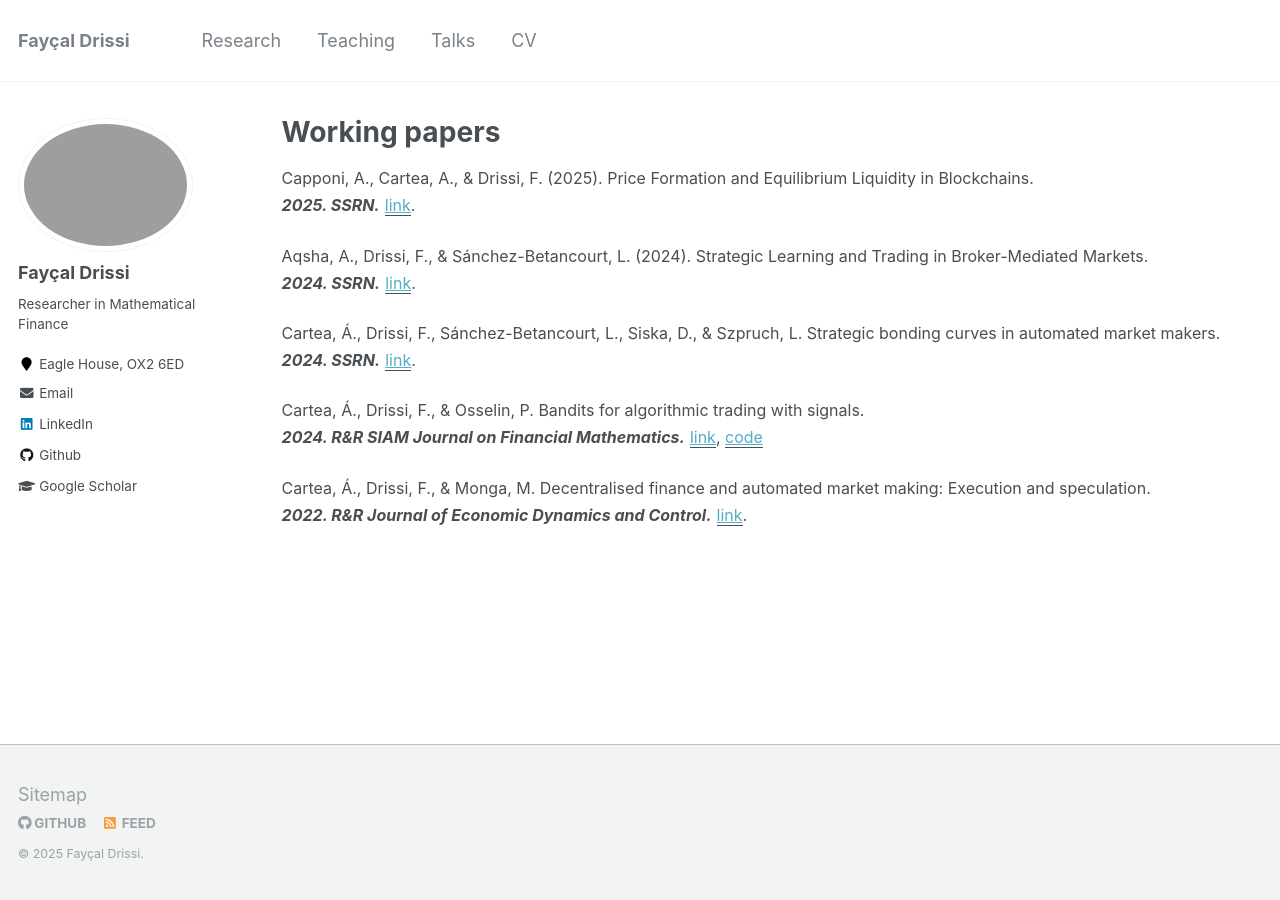
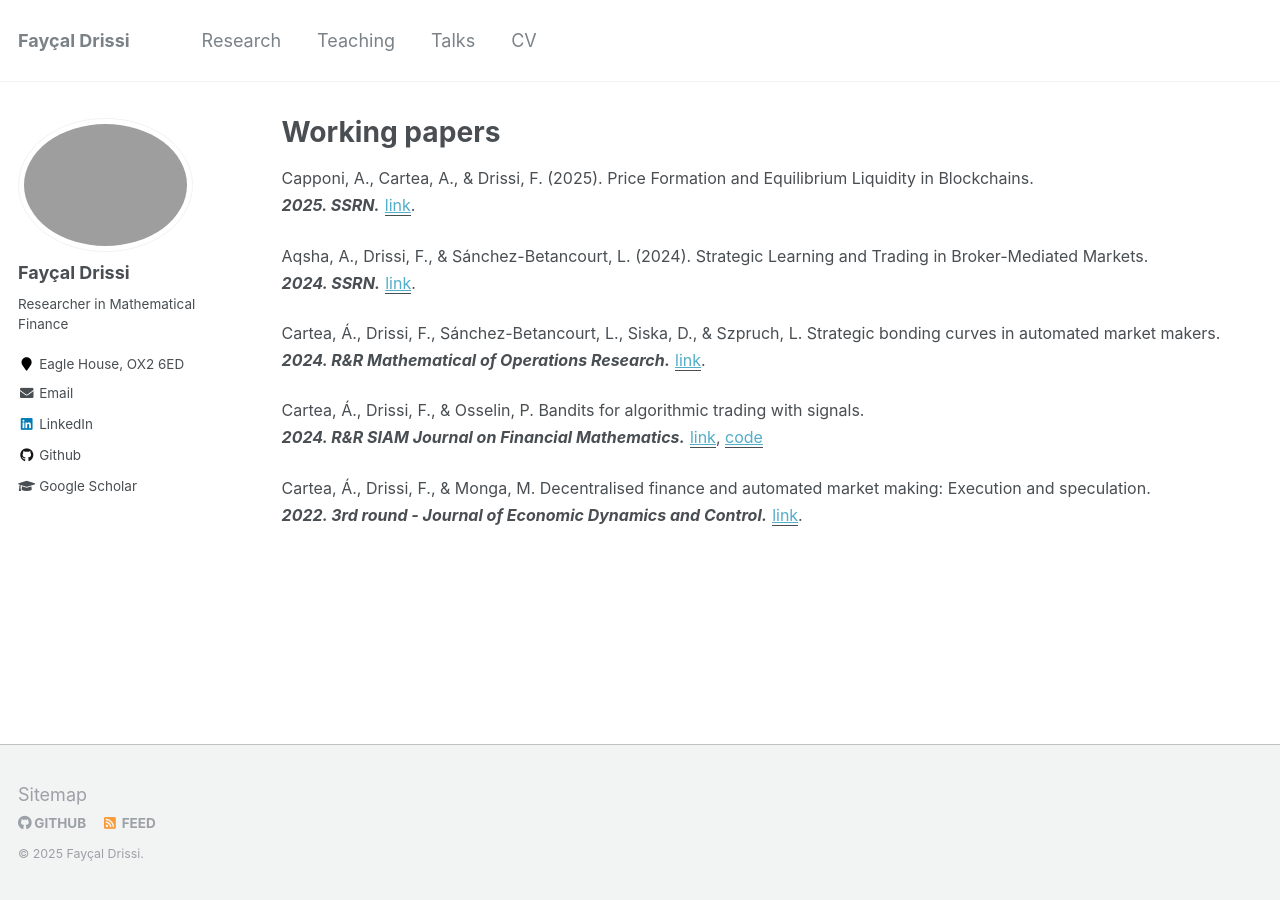
Before and after one commit to FDR0903/FDR0903.github.io, a Jekyll site: the page built from _pages/workingpapers.md, in a window 1280 px wide. Built offline with Jekyll 4.4.1, drawn with Linux system fonts in a browser that asks for light colours.

Commit message:
papers update

```diff
--- a/_workingpapers/2023_amm_cqv.md
+++ b/_workingpapers/2023_amm_cqv.md
@@ -4,7 +4,7 @@ collection: workingpapers
 permalink: /workingpapers/amm_alp
 excerpt: #'This paper is about the number 3. The number 4 is left for future work.'
 date: 2024-08-16
-venue: '2024. SSRN.'
+venue: '2024. R&R Mathematical of Operations Research.'
 paperurl: 'https://papers.ssrn.com/sol3/papers.cfm?abstract_id=4459177'
 citation: 'Cartea, Á., Drissi, F., Sánchez-Betancourt, L., Siska, D., & Szpruch, L. (2024). Strategic bonding curves in automated market makers. Available at SSRN 4459177.'
 ---
--- a/_workingpapers/2023_amm_exec.md
+++ b/_workingpapers/2023_amm_exec.md
@@ -4,7 +4,7 @@ collection: workingpapers
 permalink: /workingpapers/amm_execution
 excerpt: #'This paper is about the number 3. The number 4 is left for future work.'
 date: 2022-06-30
-venue: '2022. R&R Journal of Economic Dynamics and Control.'
+venue: '2022. 3rd round - Journal of Economic Dynamics and Control.'
 paperurl: 'https://papers.ssrn.com/sol3/papers.cfm?abstract_id=4144743'
 citation: 'Cartea, Á., Drissi, F., & Monga, M. (2023). Decentralised finance and automated market making: Execution and speculation. arXiv preprint arXiv:2307.03499.'
 ---
```
